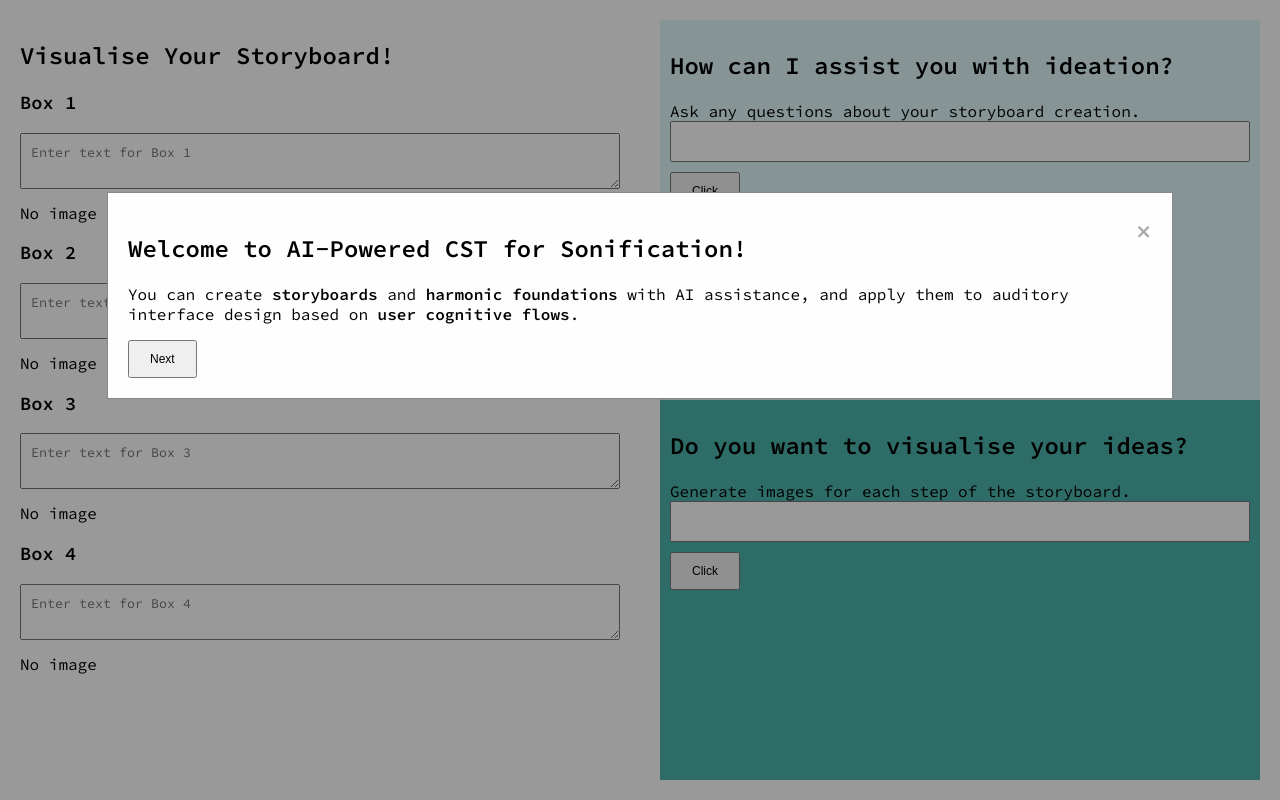
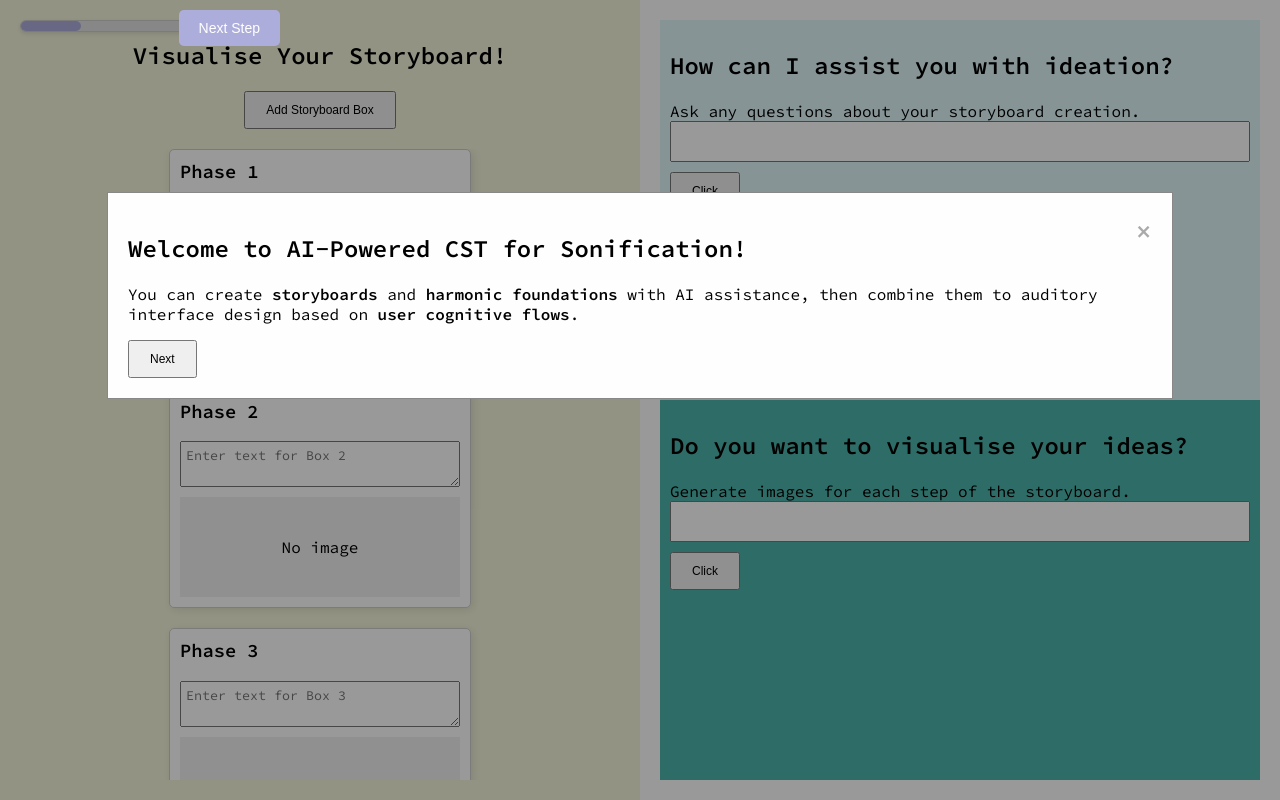
Before and after one commit to Yorkcla/AI-powered-CST-for-sound-design, a website: page public/index.html in a window 1280 px wide. Drawn offline with Linux system fonts and the light colour scheme.

Commit message:
before meeting on 3007 done

```diff
--- a/public/index.html
+++ b/public/index.html
@@ -8,28 +8,34 @@
     <link rel="stylesheet" href="styles.css">
 </head>
 <body>
+        <!-- Progress Bar Container -->
+    <div id="progress-bar-container">
+        <div id="progress-bar"></div>
+    </div>
     <div class="container">
         <!-- Second Half: No Generation Functionality -->
         <div class="section" id="half-two">
             <h2>Visualise Your Storyboard!</h2>
+                <!-- Add the "Next Step" button -->
+            <button id="next-step-btn" class="next-step-btn">Next Step</button>
             <div class="storyboard-container">
                 <div class="storyboard-box" id="box-1">
-                    <h3>Box 1</h3>
+                    <h3>Phase 1</h3>
                     <textarea placeholder="Enter text for Box 1"></textarea>
                     <div class="storyboard-image" id="image-box-1">No image</div>
                 </div>
                 <div class="storyboard-box" id="box-2">
-                    <h3>Box 2</h3>
+                    <h3>Phase 2</h3>
                     <textarea placeholder="Enter text for Box 2"></textarea>
                     <div class="storyboard-image" id="image-box-2">No image</div>
                 </div>
                 <div class="storyboard-box" id="box-3">
-                    <h3>Box 3</h3>
+                    <h3>Phase 3</h3>
                     <textarea placeholder="Enter text for Box 3"></textarea>
                     <div class="storyboard-image" id="image-box-3">No image</div>
                 </div>
                 <div class="storyboard-box" id="box-4">
-                    <h3>Box 4</h3>
+                    <h3>Phase 4</h3>
                     <textarea placeholder="Enter text for Box 4"></textarea>
                     <div class="storyboard-image" id="image-box-4">No image</div>
                 </div>
@@ -65,7 +71,7 @@
             <div id="onboarding-steps">
                 <div class="step">
                     <h2>Welcome to AI-Powered CST for Sonification!</h2>
-                    <p>You can create <strong>storyboards</strong> and <strong>harmonic foundations</strong> with AI assistance, and apply them to auditory interface design based on <strong>user cognitive flows</strong>.</p>
+                    <p>You can create <strong>storyboards</strong> and <strong>harmonic foundations</strong> with AI assistance, then combine them to auditory interface design based on <strong>user cognitive flows</strong>.</p>
                     <button class="next-btn">Next</button>
                 </div>
                 <div class="step">
@@ -88,7 +94,6 @@
                 </div>
                 <div class="step">
                     <h2>Let’s dive into sonic interaction design with tonal embodiment!</h2>
-                    <p>Storyboard, harmonic progression, and user cognitive flow</p>
                     <button class="prev-btn">Previous</button>
                     <button class="finish-btn">Finish</button>
                 </div>
--- a/public/script.js
+++ b/public/script.js
@@ -45,6 +45,15 @@ document.addEventListener('DOMContentLoaded', function () {
 
     showStep(currentStep);
     modal.style.display = 'block';
+
+    // Next Step Button
+    const nextStepBtn = document.getElementById('next-step-btn');
+
+    if (nextStepBtn) {
+        nextStepBtn.addEventListener('click', () => {
+            window.location.href = 'index2.html'; // Replace with the URL of your next HTML file
+        });
+    }
 
     // Text form for the first half
     document.getElementById('text-form-1').addEventListener('submit', async (event) => {
@@ -113,6 +122,31 @@ document.addEventListener('DOMContentLoaded', function () {
         }
     });
 
+        // Add button to add new storyboard boxes
+        const addBoxBtn = document.createElement('button');
+        addBoxBtn.textContent = 'Add Storyboard Box';
+        addBoxBtn.style.marginBottom = '20px';
+        document.getElementById('half-two').insertBefore(addBoxBtn, document.querySelector('.storyboard-container'));
+
+        let currentBoxCount = 4;
+
+        addBoxBtn.addEventListener('click', () => {
+            if (currentBoxCount < 8) {
+                currentBoxCount++;
+                const newBox = document.createElement('div');
+                newBox.classList.add('storyboard-box');
+                newBox.innerHTML = `
+                    <h3>Phase ${currentBoxCount}</h3>
+                    <textarea class="storyboard-text" placeholder="Write your story here..."></textarea>
+                    <div class="storyboard-image" id="storyboard-image-${currentBoxCount}">No image</div>
+                `;
+                document.querySelector('.storyboard-container').appendChild(newBox);
+            }
+            if (currentBoxCount >= 8) {
+                addBoxBtn.disabled = true; // Disable button if maximum reached
+            }
+        });
+
     // Function to create and append a new message element
     function appendMessage(role, content) {
         const chatHistory = document.getElementById('text-result-1');
@@ -122,4 +156,13 @@ document.addEventListener('DOMContentLoaded', function () {
         chatHistory.appendChild(messageDiv);
         chatHistory.scrollTop = chatHistory.scrollHeight; // Auto-scroll to the bottom
     }
+
+    function updateProgressBar(percentage) {
+        const progressBar = document.getElementById('progress-bar');
+        progressBar.style.width = `${percentage}%`;
+    }
+
+    // Example: Update the progress bar to 50%
+    updateProgressBar(30);
+
 });
--- a/public/styles.css
+++ b/public/styles.css
@@ -26,10 +26,6 @@ html, body {
   overflow-y: auto; /* Allows scrolling if content overflows */
 }
 
-#text-section-1, #image-section-1 {
-  background-color: #e0f7fa; /* Light background for subsections */
-}
-
 #text-section-1 {
   background-color: #e0f7fa; /* Light background for text section */
 }
@@ -42,7 +38,70 @@ html, body {
   flex: 1; /* Takes up the other half of the container */
   padding: 20px;
   box-sizing: border-box; /* Includes padding in the width and height */
+  background-color: beige;
+  display: flex;
+  flex-direction: column;
+  align-items: center;
+  justify-content: center;
 }
+
+/* Storyboard Creation */
+.storyboard-container {
+  display: flex;
+  flex-wrap: wrap;
+  gap: 20px;
+  justify-content: center;
+  overflow-y: auto;
+}
+
+.storyboard-box {
+  width: calc(50% - 20px);
+  padding: 10px;
+  border: 1px solid #ccc;
+  border-radius: 5px;
+  box-shadow: 2px 2px 10px rgba(0,0,0,0.1);
+  display: flex;
+  flex-direction: column;
+  background-color: #fff;
+}
+
+.storyboard-box h3 {
+  margin-top: 0;
+}
+
+.storyboard-box textarea {
+  flex-grow: 1;
+  margin-bottom: 10px;
+  padding: 5px;
+}
+
+.storyboard-image {
+  height: 100px;
+  background-color: #f0f0f0;
+  display: flex;
+  align-items: center;
+  justify-content: center;
+}
+
+/* Button styles for "Next Step" */
+.next-step-btn {
+  position: absolute;
+  top: 10px; /* Adjust as needed */
+  right: 1000px; /* Adjust as needed */
+  padding: 10px 20px;
+  font-size: 14px;
+  background-color: #adaddb;
+  color: white;
+  border: none;
+  border-radius: 5px;
+  cursor: pointer;
+  z-index: 10; /* Ensure button is above other content */
+}
+
+.next-step-btn:hover {
+  background-color: #00796b;
+}
+
 
 /* Form styling */
 textarea, input {
@@ -138,3 +197,25 @@ button {
 #onboarding-steps .step {
   display: none;
 }
+
+/* Progress Bar Container */
+#progress-bar-container {
+  position: fixed; /* Keeps it in place */
+  top: 20px; /* Distance from the top */
+  left: 20px; /* Distance from the left */
+  width: 200px; /* Width of the progress bar container */
+  height: 10px; /* Height of the progress bar */
+  background-color: #e0e0e0; /* Background color */
+  border-radius: 10px; /* Rounded corners */
+  border: 1px solid #ccc; /* Border color */
+  box-shadow: 0 2px 4px rgba(0,0,0,0.1); /* Shadow for depth */
+}
+
+/* Progress Bar Fill */
+#progress-bar {
+  height: 100%; /* Full height of the container */
+  width: 0%; /* Initial width */
+  background-color: #adaddb; /* Color of the progress */
+  border-radius: 10px; /* Rounded corners */
+  transition: width 0.3s ease; /* Smooth transition */
+}
```
Also changed, not shown: public/index2.html (added, +11 -0 lines).
